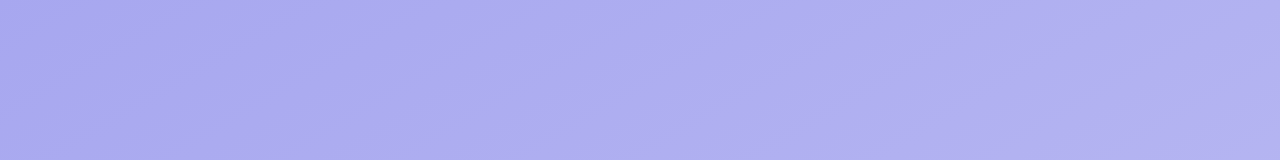
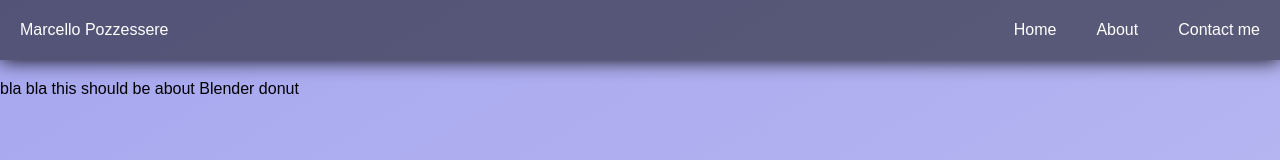
Before and after one commit to TheMarcello/my_website, a plain HTML site: page Pages/blender.html in a window 1280 px wide. Drawn offline with Linux system fonts and the light colour scheme; files that its build step writes are made by us from their sources.

Commit message:
adding functioning links between pages (Home-blender) to test if they work with github pages

```diff
--- a/Pages/blender.html
+++ b/Pages/blender.html
@@ -2,10 +2,27 @@
 <html lang="en">
   <head>
     <meta charset="UTF-8" />
-    <title>Donut</title>
-    <link rel="stylesheet" href="style.css" />
+    <title>Marcello Pozzessere</title>
+    <link rel="stylesheet" href="../style.css" />
   </head>
 
+  <body class="body">
+    <!-- navigation bar -->
+    <header>
+      <div class="name_in_nav">Marcello Pozzessere</div>
 
+      <div class="nav_bar_container">
+        <nav>
+          <ul class="nav_bar">
+            <li><a href="../index.html">Home</a></li>
+            <li><a href="#">About</a></li>
+            <li><a href="#">Contact me</a></li>
+          </ul>
+        </nav>
+      </div>
+    </header>
+    <div>
+      <p>bla bla this should be about Blender donut</p>
+    </div>
 
 </html>
```
Also changed, not shown: index.html (+3 -3 lines).
